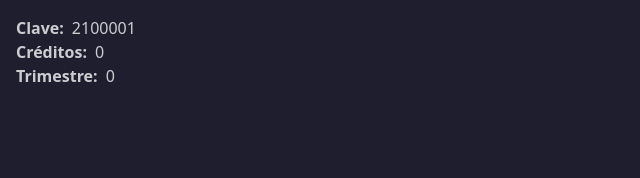
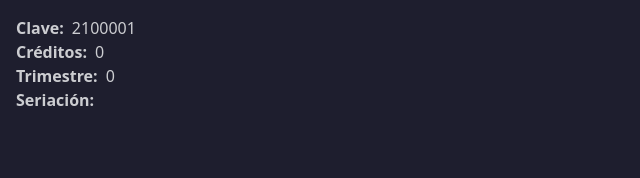
Before and after one commit to AxelHuerta/boliUAM, a React (Vite) app: page /ueas/2100001 in a window 1280 px wide. Shown: the top 178 px of the page, without its empty margins (0-640 px from the left). Built offline with nearby package versions, Linux system fonts and the light colour scheme.

Commit message:
Add seriation

```diff
--- a/src/components/Card.tsx
+++ b/src/components/Card.tsx
@@ -7,6 +7,7 @@ type Props = {
   credits: number;
   type: string;
   trimestre: number;
+  seriation: string[];
 };
 
 export default function Card(props: Props) {
@@ -37,6 +38,7 @@ export default function Card(props: Props) {
                 id: props.id,
                 credits: props.credits,
                 trimestre: props.trimestre,
+                seritation: props.seriation,
               })
             }
           >
--- a/src/routes/Index.tsx
+++ b/src/routes/Index.tsx
@@ -1,4 +1,3 @@
-import { Link, Outlet } from "react-router-dom";
 import Card from "../components/Card";
 import { trimestres } from "../content/trimestres";
 
@@ -23,6 +22,7 @@ export default function Index() {
                       type={uea.type}
                       key={index}
                       trimestre={uea.trimestre}
+                      seriation={uea.seriation}
                     />
                   </>
                 );
--- a/src/routes/UeaDetails.tsx
+++ b/src/routes/UeaDetails.tsx
@@ -24,6 +24,12 @@ export default function UeaDetails() {
           <span className="font-bold mr-2">Trimestre:</span>
           {uea.trimestre}
         </li>
+        <li>
+          <span className="font-bold mr-2">Seriación:</span>
+          {uea.seritation.length > 0
+            ? uea.seritation.toString()
+            : "Esta UEA no esta seriada"}
+        </li>
       </ul>
     </>
   );
--- a/src/store/Store.tsx
+++ b/src/store/Store.tsx
@@ -6,6 +6,7 @@ interface Uea {
   id: string;
   credits: number;
   trimestre: number;
+  seritation: string[];
 }
 
 type State = {
@@ -19,7 +20,7 @@ type Actions = {
 export const useUeas = create(
   persist<State & Actions>(
     (set) => ({
-      uea: { name: "", id: "", credits: 0, trimestre: 0 },
+      uea: { name: "", id: "", credits: 0, trimestre: 0, seritation: [""] },
       setUea: (uea: Uea) =>
         set(() => ({
           uea,
```
